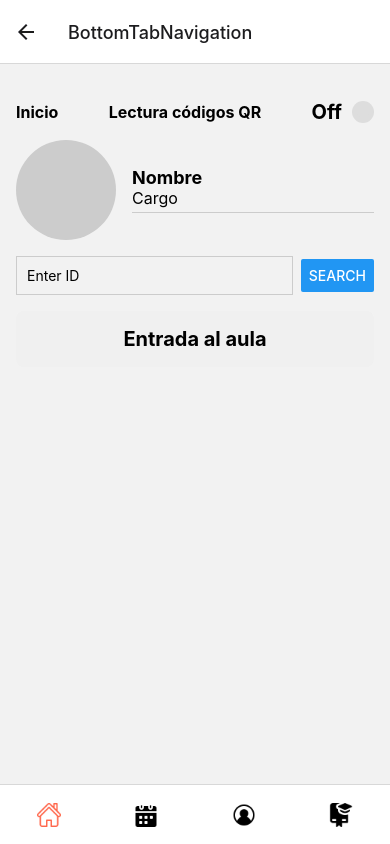
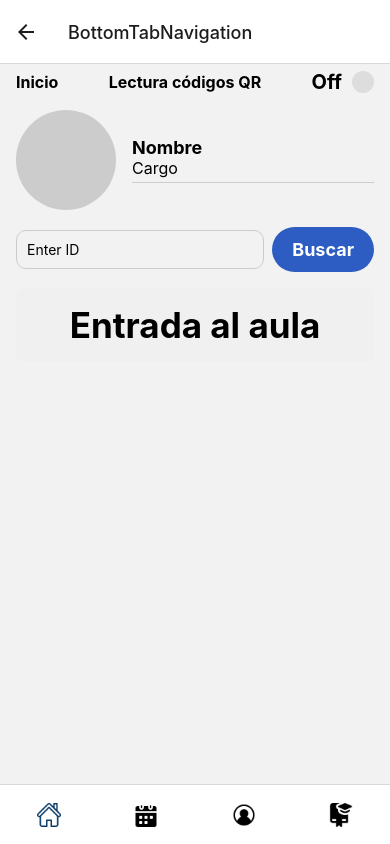
Before and after one commit to Snnat19/ValinyMovil, a React Native app in the folder qr-attendance-app/: screen /BottomTabNavigation in a window 390 px wide. Built offline with nearby package versions, Linux system fonts and the light colour scheme.

Commit message:
(Front-end): Stilos de pantallas

```diff
--- a/qr-attendance-app/src/navigations/Stack/BottomTabNavigation.tsx
+++ b/qr-attendance-app/src/navigations/Stack/BottomTabNavigation.tsx
@@ -1,6 +1,6 @@
 // src/navigation/BottomTabNavigation.tsx
 import React from 'react';
-import { View, Image, Platform } from 'react-native';
+import { View, Image, Platform, Text } from 'react-native';
 import { createBottomTabNavigator } from '@react-navigation/bottom-tabs';
 import HomeScreen from '../../screen/Main/HomeScreen';
 import ReportScreen from '../../screen/Main/ReportScreen';
@@ -38,7 +38,7 @@ const BottomTabNavigation = () => {
               style={{
                 width: 24,
                 height: 24,
-                tintColor: focused ? COLORS.primary : COLORS.black,
+                tintColor: focused ? '#043362' : 'black',
               }}
             />
           ),
@@ -55,7 +55,7 @@ const BottomTabNavigation = () => {
               style={{
                 width: 24,
                 height: 24,
-                tintColor: focused ? COLORS.primary : COLORS.black,
+                tintColor: focused ? '#043362' : 'black',
               }}
             />
           ),
@@ -72,7 +72,7 @@ const BottomTabNavigation = () => {
               style={{
                 width: 24,
                 height: 24,
-                tintColor: focused ? COLORS.primary : COLORS.black,
+                tintColor: focused ? '#043362' : 'black',
               }}
             />
           ),
@@ -89,7 +89,7 @@ const BottomTabNavigation = () => {
               style={{
                 width: 24,
                 height: 24,
-                tintColor: focused ? COLORS.primary : COLORS.black,
+                tintColor: focused ? '#043362' : 'black',
               }}
             />
           ),
--- a/qr-attendance-app/src/screen/Main/CoursesScreen.tsx
+++ b/qr-attendance-app/src/screen/Main/CoursesScreen.tsx
@@ -1,5 +1,5 @@
 import React, { useState, useEffect } from 'react';
-import { View, Text, FlatList, StyleSheet, TouchableOpacity, Button } from 'react-native';
+import { View, Text, FlatList, StyleSheet, TouchableOpacity, Image } from 'react-native';
 import * as Print from 'expo-print';
 import * as Sharing from 'expo-sharing';
 import * as FileSystem from 'expo-file-system';
@@ -18,7 +18,7 @@ const Cursos = () => {
   useEffect(() => {
     const fetchData = async () => {
       try {
-        const response = await fetch('http://192.168.1.42:3000/api/estudiantes');
+        const response = await fetch('http://192.168.101.85:3000/api/estudiantes');
         const data = await response.json();
         setStudents(data.data);
       } catch (error) {
@@ -90,7 +90,7 @@ const Cursos = () => {
 
   return (
     <View style={styles.container}>
-            <Button title="Descargar PDF" onPress={createPdf} />
+
       <Text style={styles.title}>Lista de cursos</Text>
       <View style={styles.buttonContainer}>
         <TouchableOpacity
@@ -124,6 +124,17 @@ const Cursos = () => {
           </View>
         )}
       />
+       {/* Espacio entre la lista y el ícono */}
+      <View style={{ height: 20 }} />
+      <Text style={styles.title2}>Descarga en:</Text>
+
+{/* Imagen para descargar PDF */}
+<TouchableOpacity onPress={createPdf}>
+  <Image
+    source={require('../../../assets/pdf.png')}
+    style={styles.pdfIcon}
+  />
+</TouchableOpacity>
 
     </View>
   );
@@ -132,13 +143,20 @@ const Cursos = () => {
 const styles = StyleSheet.create({
   container: {
     flex: 1,
-    paddingTop: 50,
+    paddingTop: 20,
+    marginBottom: 90,
     paddingHorizontal: 20,
   },
   title: {
     fontSize: 24,
+    fontWeight: 'bold',
     marginBottom: 20,
     textAlign: 'center',
+  },
+  title2: {
+    fontSize: 14,
+    marginBottom: 20,
+    textAlign: 'left',
   },
   buttonContainer: {
     flexDirection: 'row',
@@ -176,6 +194,11 @@ const styles = StyleSheet.create({
     width: '25%',
     textAlign: 'center',
   },
+  pdfIcon: {
+    width: 50,
+    height: 50,
+    alignSelf: 'center',
+  },
 });
 
 export default Cursos;
--- a/qr-attendance-app/src/screen/Main/HomeScreen.tsx
+++ b/qr-attendance-app/src/screen/Main/HomeScreen.tsx
@@ -1,5 +1,5 @@
 import React, { useState, useEffect } from 'react';
-import { View, Text, TextInput, Button, StyleSheet } from 'react-native';
+import { View, Text, TextInput, Platform, StyleSheet, TouchableOpacity } from 'react-native';
 import ToggleCameraButton from '../../components/ui/Main/Home/ToggleCameraButton';
 import CameraView from '../../components/ui/Main/Home/CameraView';
 import FormReturn from '../../components/ui/Main/Home/FormReturn';
@@ -40,7 +40,7 @@ const HomeScreen = () => {
               body: JSON.stringify(newData),
             };
 
-            const updateResponse = await fetch(`http://192.168.1.42:3000/api/estudiantes/${id}`, options);
+            const updateResponse = await fetch(`http://192.168.101.85:3000/api/estudiantes/${id}`, options);
             const updateData = await updateResponse.json();
 
             if (updateData.success) {
@@ -52,7 +52,7 @@ const HomeScreen = () => {
             console.error('Error fetching data: ', error);
           }
 
-      const response = await fetch(`http://192.168.1.42:3000/api/estudiantes/${id}`);
+      const response = await fetch(`http://192.168.101.85:3000/api/estudiantes/${id}`);
       const data = await response.json();
       setStudent(data.data);
 
@@ -60,6 +60,7 @@ const HomeScreen = () => {
   };
 
   return (
+
     <View style={styles.container}>
       <Spacer vertical={20} />
 
@@ -84,7 +85,10 @@ const HomeScreen = () => {
           placeholder="Enter ID"
           style={styles.input}
         />
-        <Button title="Search" onPress={handleSearch} />
+        <TouchableOpacity style={styles.customButton} onPress={handleSearch}>
+      <Text style={styles.buttonText}>Buscar</Text>
+    </TouchableOpacity>
+
       </View>
 
       <View style={styles.titleContainer}>
@@ -98,14 +102,16 @@ const HomeScreen = () => {
           <View style={styles.cameraContainer}>
             <CameraView isActive={isCameraActive}  onScanned={handleScanned}/>
           </View>
+
         ) : (
           student && (
-            <View>
-              <Text>{`Nombre: ${student.Nombres}`}</Text>
-              <Text>{`Documento: ${student.Documento}`}</Text>
-              <Text>{`Curso: ${student.Curso}`}</Text>
-              <Text>{`Registro: ${student.Registro}`}</Text>
-            </View>
+
+            <View style={styles.container2}>
+      <Text style={styles.info}>{`Nombre: ${student.Nombres}`}</Text>
+      <Text style={styles.info}>{`Documento: ${student.Documento}`}</Text>
+      <Text style={styles.info}>{`Curso: ${student.Curso}`}</Text>
+      <Text style={styles.info}>{`Registro: ${student.Registro}`}</Text>
+    </View>
           )
         )}
       </View>
@@ -113,16 +119,13 @@ const HomeScreen = () => {
   );
 };
 
-// ... el resto de tu código
-
-
-
-
 
 const styles = StyleSheet.create({
   container: {
     flex: 1,
     padding: 16,
+    marginBottom: 10,
+    marginTop: -30,
   },
   header: {
     flexDirection: 'row',
@@ -165,7 +168,7 @@ const styles = StyleSheet.create({
     marginVertical: 16,
   },
   title: {
-    fontSize: 20,
+    fontSize: 35,
     fontWeight: 'bold',
     textAlign: 'center',
   },
@@ -175,9 +178,9 @@ const styles = StyleSheet.create({
     alignItems: 'center',
   },
   cameraContainer: {
-    width: 250,
+    width: 185,
     height: 250,
-    backgroundColor: '#000',
+    marginTop: -150,
   },
   idInputContainer: {
     flexDirection: 'row',
@@ -186,10 +189,49 @@ const styles = StyleSheet.create({
   input: {
     borderWidth: 1,
     borderColor: '#ccc',
+    borderRadius: 10,
     padding: 10,
     marginRight: 8,
     flex: 1,
   },
+  customButton: {
+    backgroundColor: '#2D5DC2',
+    paddingVertical: 12,
+    paddingHorizontal: 20,
+    borderRadius: 50,
+    marginTop: 1,
+  },
+  buttonText: {
+    color: '#FFFF',
+    fontSize: 18,
+    fontWeight: 'bold',
+    textAlign: 'center',
+  },
+  container2: {
+    marginTop: -250,
+    width: 350,
+    height: 130,
+    backgroundColor: 'white',
+    justifyContent: 'center',
+    alignItems: 'center',
+    borderRadius: 10,
+    ...Platform.select({
+      ios: {
+        shadowColor: '#000',
+        shadowOffset: { width: 0, height: 2 },
+        shadowOpacity: 0.8,
+        shadowRadius: 2,
+      },
+      android: {
+        elevation: 5,
+      },
+    }),
+  },
+  info: {
+    textAlign: 'left',
+    fontWeight: 'bold',
+    marginBottom: 5,
+  },
 });
 
 export default HomeScreen;
--- a/qr-attendance-app/src/screen/Main/ReportScreen.tsx
+++ b/qr-attendance-app/src/screen/Main/ReportScreen.tsx
@@ -1,5 +1,5 @@
 import React, { useEffect, useState } from 'react';
-import { View, Text, Button, ScrollView, StyleSheet } from 'react-native';
+import { View, Text, Button, ScrollView, StyleSheet, TouchableOpacity, Image } from 'react-native';
 import * as Print from 'expo-print';
 import * as Sharing from 'expo-sharing';
 import * as FileSystem from 'expo-file-system';
@@ -21,7 +21,7 @@ const Reportes = () => {
   useEffect(() => {
     const fetchData = async () => {
       try {
-        const response = await fetch('http://192.168.1.42:3000/api/porcentajes/porcentaje_registros');
+        const response = await fetch('http://192.168.101.85:3000/api/porcentajes/porcentaje_registros');
         const data = await response.json();
         setStudents(data.data);
       } catch (error) {
@@ -96,7 +96,6 @@ const Reportes = () => {
   return (
     <View style={styles.container}>
       <Text style={styles.title}>Reportes Diarios</Text>
-      <Button title="Descargar PDF" onPress={createPdf} />
       <ScrollView horizontal>
         <View style={styles.column}>
           <Text style={styles.header}>Propiedad</Text>
@@ -117,8 +116,18 @@ const Reportes = () => {
           </View>
         ))}
       </ScrollView>
+      <View style={{ height: 20 }} />
+      <Text style={styles.title2}>Descarga en:</Text>
 
+{/* Imagen para descargar PDF */}
+<TouchableOpacity onPress={createPdf}>
+  <Image
+    source={require('../../../assets/pdf.png')}
+    style={styles.pdfIcon}
+  />
+</TouchableOpacity>
     </View>
+
   );
 };
 
@@ -128,10 +137,17 @@ const styles = StyleSheet.create({
     justifyContent: 'center',
     alignItems: 'center',
     padding: 20,
+    marginBottom: 90,
   },
   title: {
     fontSize: 24,
     marginBottom: 20,
+    fontWeight: 'bold',
+  },
+    title2: {
+    fontSize: 14,
+    marginBottom: 20,
+    textAlign: 'left',
   },
   column: {
     flexDirection: 'column',
@@ -150,6 +166,11 @@ const styles = StyleSheet.create({
     width: '100%', // Cambia esto
     textAlign: 'center',
   },
+  pdfIcon: {
+    width: 50,
+    height: 50,
+    alignSelf: 'center',
+  },
 });
 
 export default Reportes;
--- a/qr-attendance-app/src/screen/Main/SpecifReportScreen.tsx
+++ b/qr-attendance-app/src/screen/Main/SpecifReportScreen.tsx
@@ -37,7 +37,7 @@ const ReporteEspecifico: React.FC<ReporteEspecificoProps> = ({ setToken }) => {
   useEffect(() => {
     const cargarEstudiantes = async () => {
       try {
-        const response = await axios.get('http://192.168.1.42:3000/api/estudiantes');
+        const response = await axios.get('http://192.168.101.85:3000/api/estudiantes');
         console.log('Datos de estudiantes:', response.data);
         setEstudiantes(response.data.data);
       } catch (error) {
@@ -80,10 +80,8 @@ const ReporteEspecifico: React.FC<ReporteEspecificoProps> = ({ setToken }) => {
     setError(null);
   };
 
-
-
   return (
-    <ScrollView style={styles.container}>
+    <View style={styles.container}>
       <Text style={styles.header}>Reportes Específicos</Text>
       <Text style={styles.title}>Reportes Diarios</Text>
       {Object.keys(estados).map(tipo => (
@@ -92,12 +90,16 @@ const ReporteEspecifico: React.FC<ReporteEspecificoProps> = ({ setToken }) => {
           <Text style={registroSeleccionado === tipo ? styles.selectedText : styles.text}>{estados[tipo]}</Text>
         </TouchableOpacity>
       ))}
+
       <View style={styles.studentsContainer}>
         <Text style={styles.studentsHeader}>Estudiantes:</Text>
         {error && <Text style={styles.error}>{error}</Text>}
         {filteredStudents.length === 0 && !error && (
           <Text style={styles.noStudents}>No se encontraron estudiantes para el estado seleccionado.</Text>
         )}
+
+        {/* Envuelve la FlatList en ScrollView con nestedScrollEnabled */}
+        <ScrollView nestedScrollEnabled={true} style={styles.scrollView}>
           <FlatList
             data={filteredStudents}
             keyExtractor={(item) => item.Documento}
@@ -120,8 +122,9 @@ const ReporteEspecifico: React.FC<ReporteEspecificoProps> = ({ setToken }) => {
               </View>
             )}
           />
+        </ScrollView>
       </View>
-    </ScrollView>
+    </View>
   );
 };
 
@@ -129,7 +132,8 @@ const styles = StyleSheet.create({
   container: {
     flex: 1,
     padding: 20,
-    marginTop: 50,
+    marginTop: -10,
+    marginBottom: 45,
     backgroundColor: '#F9FAFB',
   },
   header: {
@@ -147,7 +151,7 @@ const styles = StyleSheet.create({
     fontSize: 24,
     fontWeight: 'bold',
     marginBottom: 20,
-    textAlign: 'center',
+    textAlign: 'left',
   },
   listItem: {
     flexDirection: 'row',
@@ -180,6 +184,7 @@ const styles = StyleSheet.create({
     borderColor: '#E5E7EB',
     padding: 20,
     backgroundColor: '#FFFFFF',
+    flex: 1,
   },
   studentsHeader: {
     fontSize: 18,
@@ -226,6 +231,9 @@ const styles = StyleSheet.create({
     paddingHorizontal: 8,
     flexWrap: 'wrap',
   },
+  scrollView: {
+    flex: 1,
+  },
 });
 
 export default ReporteEspecifico;
```
Also changed, not shown: qr-attendance-app/assets/pdf.png (added). Lines whose indentation alone changed are shown as unchanged.
